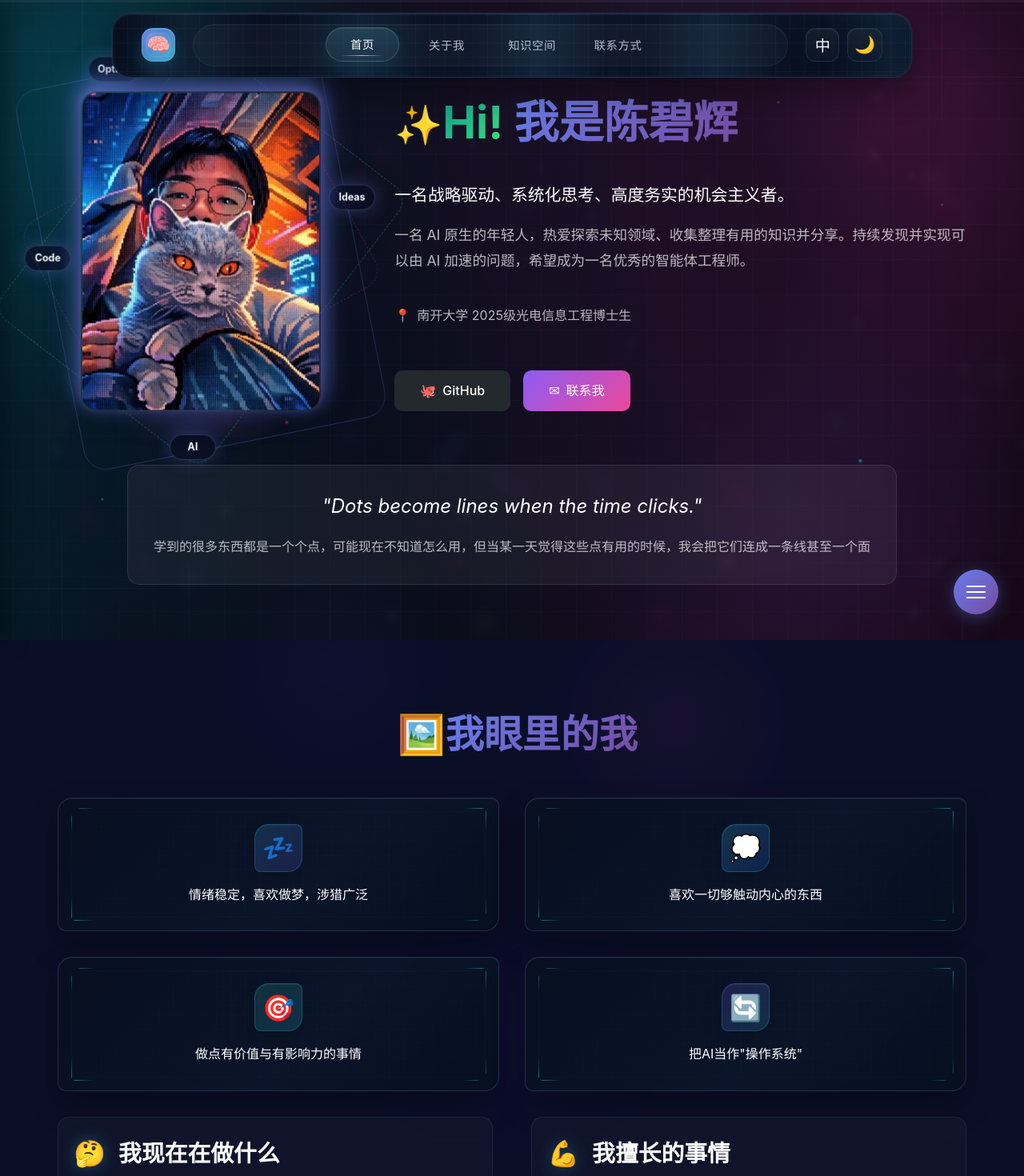
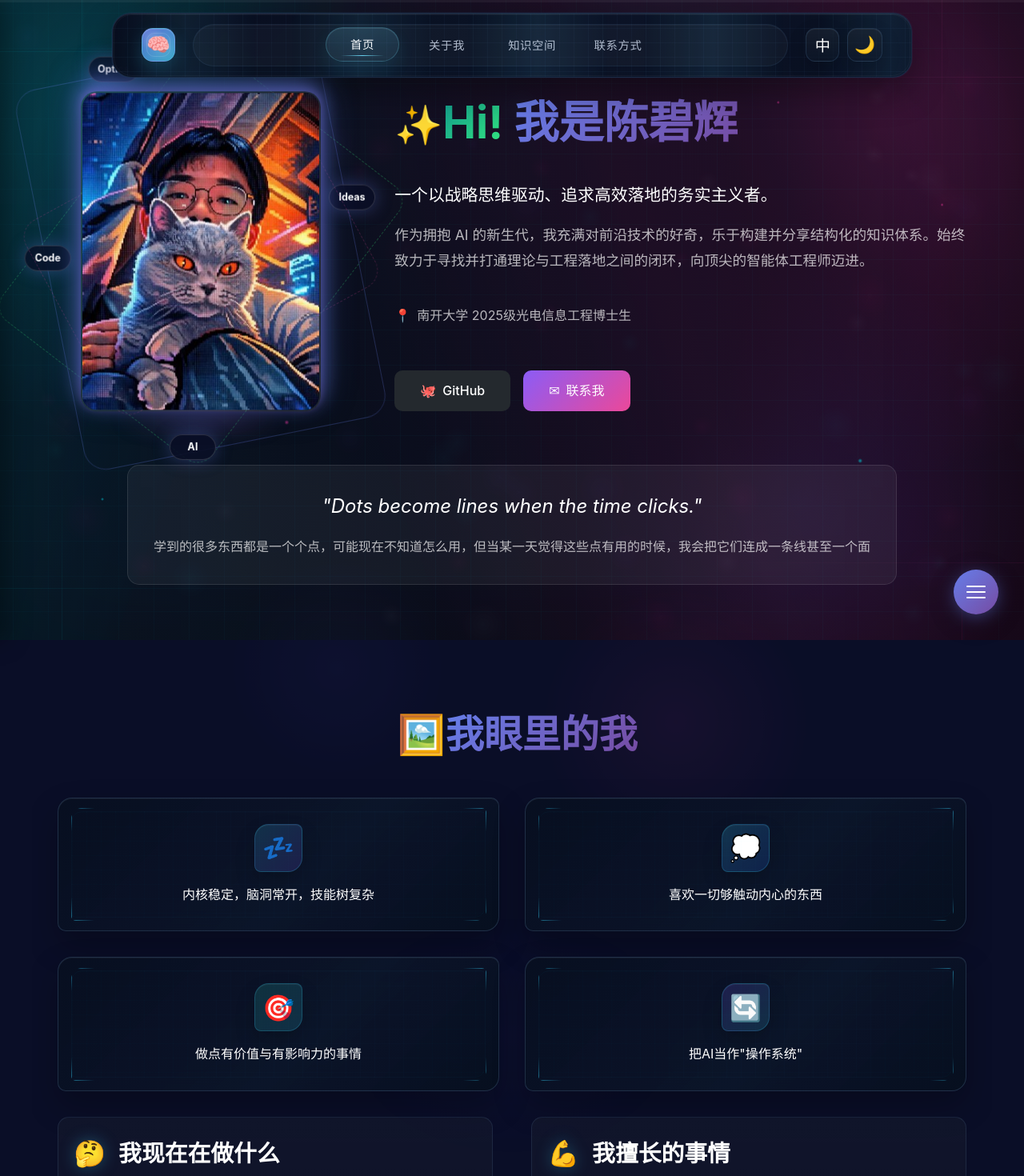
Before and after one commit to TiredAce/chen_page, a Vue app: page / in a window 1280 px wide. Shown: the top 1470 px of the page at 80% size. Built offline with nearby package versions, Linux system fonts and the light colour scheme.

Commit message:
modify disc

```diff
--- a/src/data/translations.js
+++ b/src/data/translations.js
@@ -9,8 +9,8 @@ export const translations = {
     },
     hero: {
       name: '我是陈碧辉',
-      desc1: '一名战略驱动、系统化思考、高度务实的机会主义者。',
-      desc2: '一名 AI 原生的年轻人，热爱探索未知领域、收集整理有用的知识并分享。持续发现并实现可以由 AI 加速的问题，希望成为一名优秀的智能体工程师。',
+      desc1: '一个以战略思维驱动、追求高效落地的务实主义者。',
+      desc2: '作为拥抱 AI 的新生代，我充满对前沿技术的好奇，乐于构建并分享结构化的知识体系。始终致力于寻找并打通理论与工程落地之间的闭环，向顶尖的智能体工程师迈进。',
       affiliation: '南开大学 2025级光电信息工程博士生',
       contactMe: '联系我',
       quote: '学到的很多东西都是一个个点，可能现在不知道怎么用，但当某一天觉得这些点有用的时候，我会把它们连成一条线甚至一个面'
@@ -47,7 +47,7 @@ export const translations = {
     about: {
       title: '关于我',
       selfView: '我眼里的我',
-      card1: '情绪稳定，喜欢做梦，涉猎广泛',
+      card1: '内核稳定，脑洞常开，技能树复杂',
       card2: '喜欢一切够触动内心的东西',
       card3: '做点有价值与有影响力的事情',
       card4: '把AI当作"操作系统"',
@@ -88,8 +88,8 @@ export const translations = {
     },
     hero: {
       name: "I'm Chen Bihui",
-      desc1: 'A strategically driven, systematic thinking, highly pragmatic opportunist.',
-      desc2: 'An AI-native young person who loves exploring unknown fields, collecting and organizing useful knowledge and sharing it. Continuously discovering and implementing problems that can be accelerated by AI, hoping to become an excellent agent engineer.',
+      desc1: 'A strategy-driven pragmatist pursuing efficient implementation.',
+      desc2: 'As an AI-embracing youth, I am curious about cutting-edge tech and enjoy building and sharing structured knowledge. I constantly strive to close the loop between theory and engineering, working towards becoming a top AI Agent Engineer.',
       affiliation: 'Nankai University 2025 PhD in Optoelectronic Information Engineering',
       contactMe: 'Contact Me',
       quote: "A lot of what I learn feels like scattered dots. I may not know how or if they'll be useful now, but one day, when the time is right, I'll connect them into a line, or even a complete picture."
```
